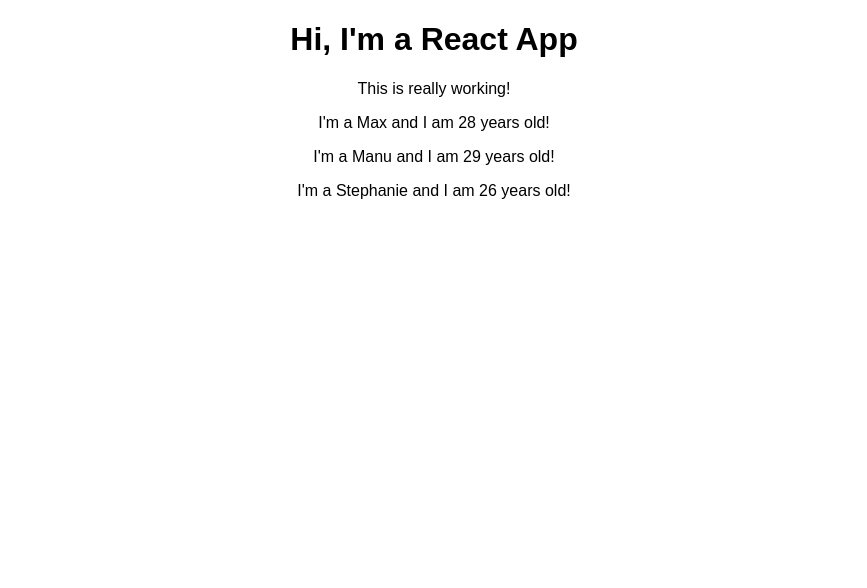
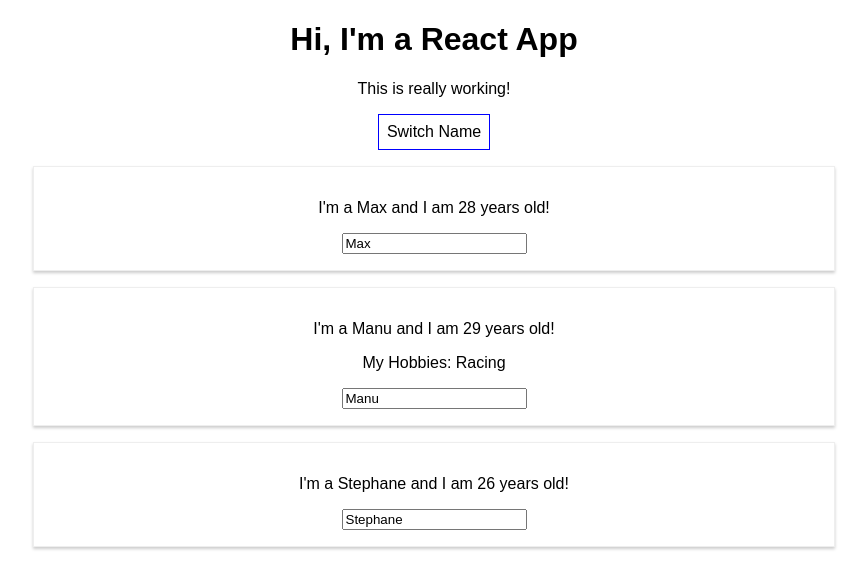
Before and after one commit to Anik7303/react-the-complete-guide, a React (Create React App) app: page / in a window 1280 px wide. Shown: the top 588 px of the page, without its empty margins (206-1073 px from the left). Built offline with nearby package versions, Linux system fonts and the light colour scheme.

Commit message:
before assignment

```diff
--- a/src/App.js
+++ b/src/App.js
@@ -1,21 +1,127 @@
 import React, { Component } from "react";
+// import React, { useState } from "react";
 import "./App.css";
 import Person from "./Person/Person";
 
 class App extends Component {
+    state = {
+        persons: [
+            { name: "Max", age: 28 },
+            { name: "Manu", age: 29, hobbies: ["Racing"] },
+            { name: "Stephane", age: 26 },
+        ],
+        otherState: "some other state value",
+    };
+
+    switchStateHandler = (newName) => {
+        this.setState({
+            persons: [
+                { name: newName, age: 27 },
+                { name: "Manu", age: 29, hobbies: ["Racing"] },
+                { name: "Stephane", age: 26 },
+            ],
+        });
+    };
+
+    changeNameHandler = (event) => {
+        if (event) {
+            this.setState({
+                persons: [
+                    { name: "Max", age: 28 },
+                    { name: event.target.value, age: 29 },
+                    { name: "Stephane", age: 26 },
+                ],
+            });
+        }
+    };
+
     render() {
+        const style = {
+            backgroundColor: "white",
+            font: "inherit",
+            border: "1px solid blue",
+            padding: "8px",
+            cursor: "pointer",
+        };
         return (
             <div className="App">
                 <h1>Hi, I'm a React App</h1>
                 <p>This is really working!</p>
-                <Person name="Max" age="28" />
-                <Person name="Manu" age="29">
+                <button
+                    style={style}
+                    onClick={this.switchStateHandler.bind(this, "Maximilian")}
+                >
+                    Switch Name
+                </button>
+                <Person
+                    className="person"
+                    name={this.state.persons[0].name}
+                    age={this.state.persons[0].age}
+                />
+                <Person
+                    name={this.state.persons[1].name}
+                    age={this.state.persons[1].age}
+                    click={() => this.switchStateHandler("Max!!")} // don't use this, this can be inefficient
+                    changeName={this.changeNameHandler}
+                >
                     My Hobbies: Racing
                 </Person>
-                <Person name="Stephanie" age="26" />
+                <Person
+                    name={this.state.persons[2].name}
+                    age={this.state.persons[2].age}
+                />
             </div>
         );
     }
 }
 
 export default App;
+
+// const app = (props) => {
+//     const [personsState, setPersonsState] = useState({
+//         persons: [
+//             { name: "Max", age: 28 },
+//             { name: "Manu", age: 29, hobbies: ["Racing"] },
+//             { name: "Stephane", age: 26 },
+//         ],
+//     });
+
+//     const [otherState, setOtherState] = useState("some other state");
+
+//     const switchNameHandler = () => {
+//         setPersonsState({
+//             persons: [
+//                 { name: "Maximilian", age: 28 },
+//                 { name: "Manu", age: 29, hobbies: ["Racing"] },
+//                 { name: "Stephane", age: 27 },
+//             ],
+//         });
+//     };
+
+//     console.log(personsState, otherState);
+
+//     return (
+//         <div className="App">
+//             <h1>Hi, I'm a React App</h1>
+//             <p>This is really working!</p>
+//             <button onClick={switchNameHandler}>Switch Name</button>
+//             <Person
+//                 className="person"
+//                 name={personsState.persons[0].name}
+//                 age={personsState.persons[0].age}
+//             />
+//             <Person
+//                 name={personsState.persons[1].name}
+//                 age={personsState.persons[1].age}
+//             >
+//                 My Hobbies: Racing
+//             </Person>
+//             <Person
+//                 name={personsState.persons[2].name}
+//                 age={personsState.persons[2].age}
+//             />
+//         </div>
+//     );
+// };
+
+// export default app;
--- /dev/null
+++ b/src/Person/Person.css
@@ -0,0 +1,8 @@
+.Person {
+    width: 60%;
+    border: 1px solid #eee;
+    box-shadow: 0 2px 3px #ccc;
+    padding: 16px;
+    text-align: center;
+    margin: 16px auto;
+}
--- a/src/Person/Person.js
+++ b/src/Person/Person.js
@@ -1,11 +1,29 @@
 import React from "react";
+import "./Person.css";
 
 const person = (props) => {
     return (
-        <p>
-            I'm a {props.name} and I am {props.age} years old!
-        </p>
+        <div className="Person">
+            <p className={props.className} onClick={props.click}>
+                I'm a {props.name} and I am {props.age} years old!
+            </p>
+            <p>{props.children}</p>
+            <input type="text" onChange={props.changeName} value={props.name} />
+        </div>
     );
 };
 
+// class Person extends Component {
+//     render() {
+//         return (
+//             <p class={this.props.className}>
+//                 I'm a {this.props.name} and I am{" "}
+//                 {Math.floor(Math.random() * 30 + 70)} years old!
+//             </p>
+//             <p>{props.children}</p>
+//         );
+//     }
+// }
+
 export default person;
+// export default Person;
```
